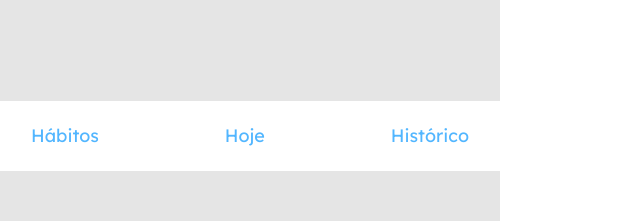
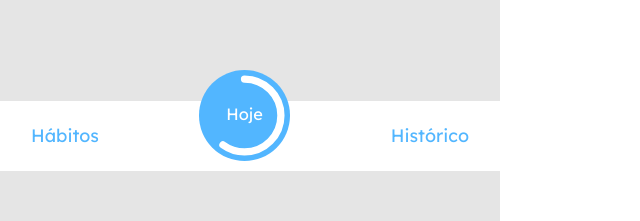
Before and after one commit to isadoragravila/projeto10-trackit, a React (Create React App) app: page /historico in a window 1280 px wide. Shown: the part 629-850 px from the top of the page, without its empty margins (0-640 px from the left). Built offline with nearby package versions, Linux system fonts and the light colour scheme.

Commit message:
Add da barra de progresso (sem % mutável ainda)

```diff
--- a/src/Components/Menu.js
+++ b/src/Components/Menu.js
@@ -1,15 +1,28 @@
 import styled from 'styled-components';
 import { Link } from "react-router-dom";
+import { CircularProgressbar, buildStyles } from 'react-circular-progressbar';
+import "react-circular-progressbar/dist/styles.css";
 
-export default function Menu () {
+export default function Menu() {
+    const percentage = 60; //mudar com estado
     return (
         <Conteiner>
             <Link to="/habitos">
                 <p>Hábitos</p>
             </Link>
-            <Link to="/hoje">
-                <p>Hoje</p>
-            </Link>
+            <Progresso>
+                <Link to="/hoje">
+                    <CircularProgressbar value={percentage} text={"Hoje"} background backgroundPadding={6} styles={buildStyles({
+                        backgroundColor: "#52B6FF",
+                        textColor: "#ffffff",
+                        pathColor: "#ffffff",
+                        textSize: "18px",
+                        trailColor: "transparent",
+                        textFamily: "arial"
+                    })}
+                    />
+                </Link>
+            </Progresso>
             <Link to="/historico">
                 <p>Histórico</p>
             </Link>
@@ -25,7 +38,7 @@ const Conteiner = styled.div`
     position: fixed;
     bottom: 0;
     display: flex;
-    align-items: center;
+    align-items: flex-end;
     justify-content: space-between;
     padding: 0 31px;
 
@@ -38,5 +51,15 @@ const Conteiner = styled.div`
         font-weight: 400;
         font-size: 18px;
         color: #52B6FF;
+        margin-bottom: 26px;
     }
 `;
+
+const Progresso = styled.div`
+    width: 91px;
+    padding-bottom: 10px;
+    font-family: 'Lexend Deca';
+    font-weight: 400;
+    font-size: 18px;
+    color: #FFFFFF;
+`;
```
